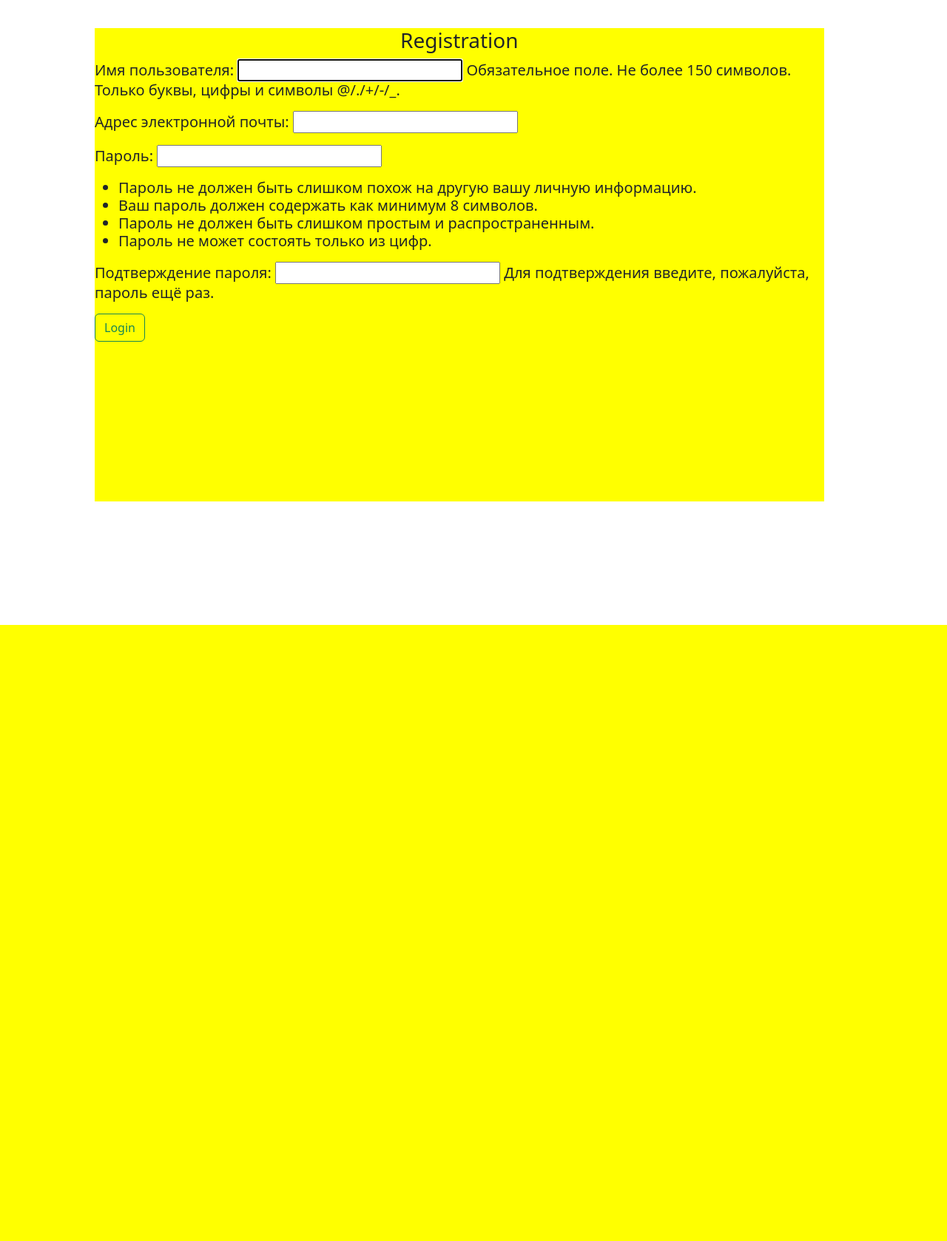
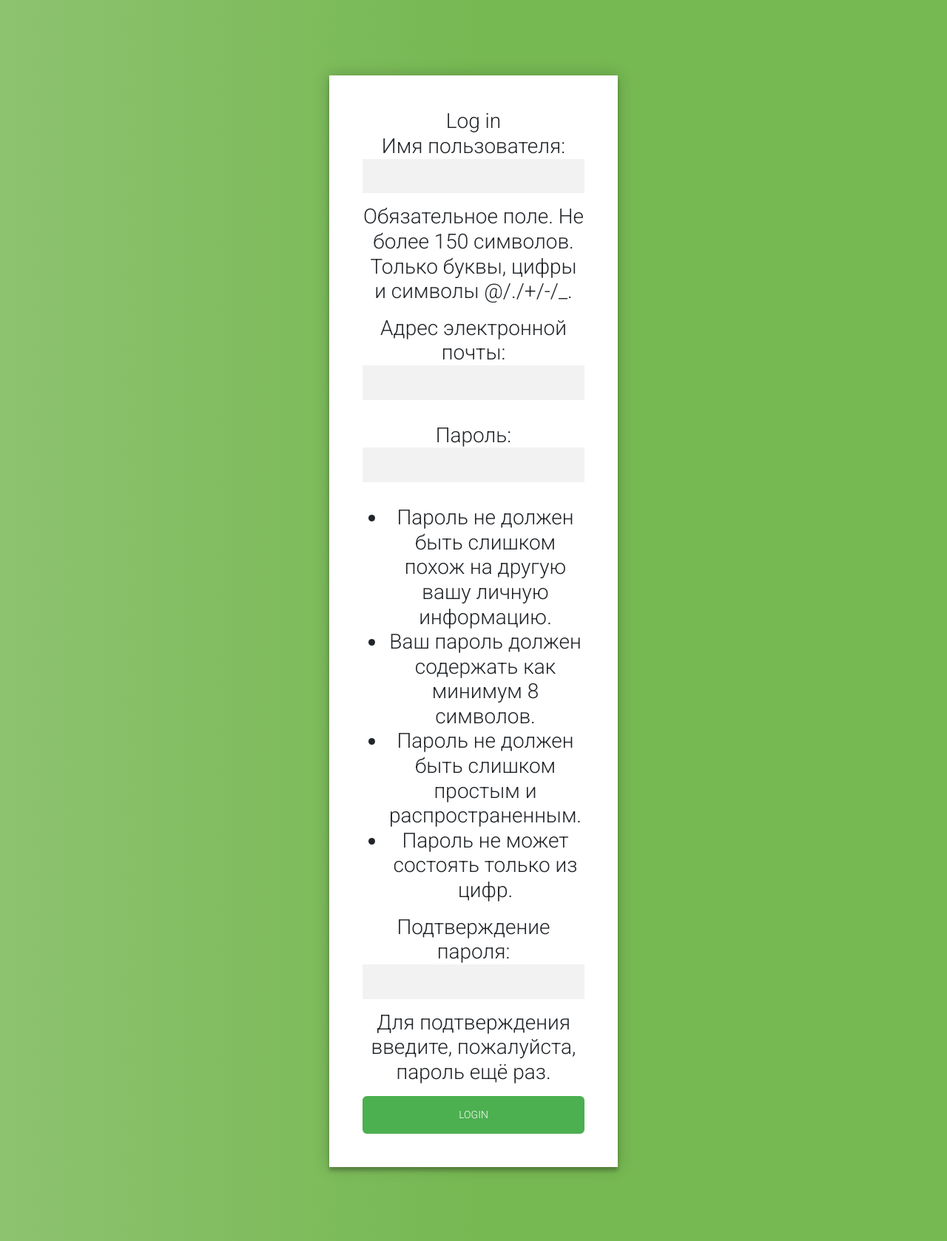
Before and after one commit to AlexMelnik2003/Gitproject, a Django app: page /register/ in a window 1280 px wide. Shown: the whole page at 74% size. Before the commit the page ends 845 px from the top, so only its background shows below. Run offline with Django 5.2, Linux system fonts and the light colour scheme.

Commit message:
Мой коммит Эмир

```diff
--- a/main/models.py
+++ b/main/models.py
@@ -10,7 +10,7 @@ class Employee(models.Model):
     def save(self, *args, **kwargs):
         if not self.slug:
             # Генерация слага на основе заголовка статьи
-            self.slug = slugify(self.name)
+            self.slug = slugify(self.name1)
         super().save(*args, **kwargs)
     def __str__(self):
         return self.name2
--- /dev/null
+++ b/static/css/login.css
@@ -0,0 +1,52 @@
+@import url(https://fonts.googleapis.com/css?family=Roboto:300);
+.login-page {  width: 390px;
+  padding: 8% 0 0;  margin: auto;
+}
+.form {
+  position: relative;  z-index: 1;
+  background: #FFFFFF;  max-width: 390px;
+  margin: 0 auto 100px;  padding: 45px;
+  text-align: center;  box-shadow: 0 0 20px 0 rgba(0, 0, 0, 0.2), 0 5px 5px 0 rgba(0, 0, 0, 0.24);
+}
+.form input {
+  font-family: "Roboto", sans-serif;  outline: 0;
+  background: #f2f2f2;  width: 100%;
+  border: 0;  margin: 0 0 15px;
+  padding: 15px;  box-sizing: border-box;
+  font-size: 14px;}
+.form button {  font-family: "Roboto", sans-serif;
+  text-transform: uppercase;  outline: 0;
+  background: #4CAF50;  width: 100%;
+  border: 0;  padding: 15px;
+  color: #FFFFFF;  font-size: 14px;
+  -webkit-transition: all 0.3 ease;  transition: all 0.3 ease;
+  cursor: pointer;}
+.form button:hover,.form button:active,.form button:focus {
+  background: #43A047;}
+.form .message {  margin: 15px 0 0;
+  color: #b3b3b3;  font-size: 12px;
+}.form .message a {
+  color: #4CAF50;  text-decoration: none;
+}.form .register-form {
+  display: none;}
+.container {  position: relative;
+  z-index: 1;  max-width: 300px;
+  margin: 0 auto;
+}.container:before, .container:after {
+  content: "";  display: block;
+  clear: both;}
+.container .info {  margin: 50px auto;
+  text-align: center;}
+.container .info h1 {  margin: 0 0 15px;
+  padding: 0;  font-size: 36px;
+  font-weight: 300;  color: #1a1a1a;
+}.container .info span {
+  color: #4d4d4d;  font-size: 12px;
+}.container .info span a {
+  color: #000000;  text-decoration: none;
+}.container .info span .fa {
+  color: #EF3B3A;}
+body {  background: #76b852; /* fallback for old browsers */
+  background: rgb(141,194,111);  background: linear-gradient(90deg, rgba(141,194,111,1) 0%, rgba(118,184,82,1) 50%);
+  font-family: "Roboto", sans-serif;  -webkit-font-smoothing: antialiased;
+  -moz-osx-font-smoothing: grayscale;}
--- /dev/null
+++ b/static/css/main.css
@@ -0,0 +1 @@
+.button{text-align: 50% ;}
--- a/static/main.css
+++ /dev/null
@@ -1 +0,0 @@
-.button{margin-right: 50% ;}
--- a/static/register.css
+++ /dev/null
@@ -1,15 +0,0 @@
-.register{
-background-color: yellow;
- border-radius: 10px
- width: 300px;
-    height: 640px;
- margin-left: 10%;
- margin-right: 13%;
- margin-top: 3%;
- margin-bottom: 13%;
-
-
-}
-.register_name{
-    text-align: center;
-}
--- a/templates/employee.html
+++ b/templates/employee.html
@@ -16,9 +16,9 @@
 </nav>
 {% for employee in employees %}
 <ul>
-    <li>{{employees.name1}}</li>
-    <li>{{employees.name2}}</li>
-    <li><a href="{% url 'detail' slug=detail.slug %}">Подробнее</a></li>
+    <li>{{employee.name1}}
+    {{employee.name2}}</li>
+    <li><a href="{% url 'detail' slug=employee.slug %}">Подробнее</a></li>
 </ul>
 {% endfor %}
 <script src="https://cdn.jsdelivr.net/npm/bootstrap@5.3.3/dist/js/bootstrap.bundle.min.js" integrity="sha384-YvpcrYf0tY3lHB60NNkmXc5s9fDVZLESaAA55NDzOxhy9GkcIdslK1eN7N6jIeHz" crossorigin="anonymous"></script>
--- a/templates/registration/reg.html
+++ b/templates/registration/reg.html
@@ -3,21 +3,30 @@
 <html lang="en">
 <head>
     <meta charset="UTF-8">
-    <link rel="stylesheet" href="{% static 'register.css' %}">
-    <link href="https://cdn.jsdelivr.net/npm/bootstrap@5.3.3/dist/css/bootstrap.min.css" rel="stylesheet" integrity="sha384-QWTKZyjpPEjISv5WaRU9OFeRpok6YctnYmDr5pNlyT2bRjXh0JMhjY6hW+ALEwIH" crossorigin="anonymous">
-    <title>Регистрация</title>
+    <link href="https://cdn.jsdelivr.net/npm/bootstrap@5.3.3/dist/css/bootstrap.min.css" rel="stylesheet"
+          integrity="sha384-QWTKZyjpPEjISv5WaRU9OFeRpok6YctnYmDr5pNlyT2bRjXh0JMhjY6hW+ALEwIH" crossorigin="anonymous">
+    <link rel="stylesheet" href="{% static 'css/login.css' %}">
+    <title>Войти</title>
 </head>
-<body bgcolor="">
+<body bgcolor="#000000">
+<h3>
+<div class="login-page">
+  <div class="form">
+        <form method="post">
+            Log in
+            <br>
 
+            {% csrf_token %}
+            {{ form.as_p }}
+            <button type="submit" class="btn btn-outline-success">Login</button>
+        </form>
+    </div>
+    </div>
+</div>
+</h3>
 
-<h5><div class="register">
-    <h3 class="register_name">Registration</h3>
-    <form method="post">
-        {% csrf_token %}
-        {{ form.as_p }}
-         <button type="submit" class="btn btn-outline-success">Login</button>
-    </form>
-</div></h5>
-<script src="https://cdn.jsdelivr.net/npm/bootstrap@5.3.3/dist/js/bootstrap.bundle.min.js" integrity="sha384-YvpcrYf0tY3lHB60NNkmXc5s9fDVZLESaAA55NDzOxhy9GkcIdslK1eN7N6jIeHz" crossorigin="anonymous"></script>
+<script src="https://cdn.jsdelivr.net/npm/bootstrap@5.3.3/dist/js/bootstrap.bundle.min.js"
+        integrity="sha384-YvpcrYf0tY3lHB60NNkmXc5s9fDVZLESaAA55NDzOxhy9GkcIdslK1eN7N6jIeHz"
+        crossorigin="anonymous"></script>
 </body>
 </html>
```
Also changed, not shown: static/login.css (deleted, +0 -8 lines), templates/detail/detail.html (+6 -6 lines), templates/main.html (+6 -4 lines), templates/registration/login.html (+11 -7 lines).
